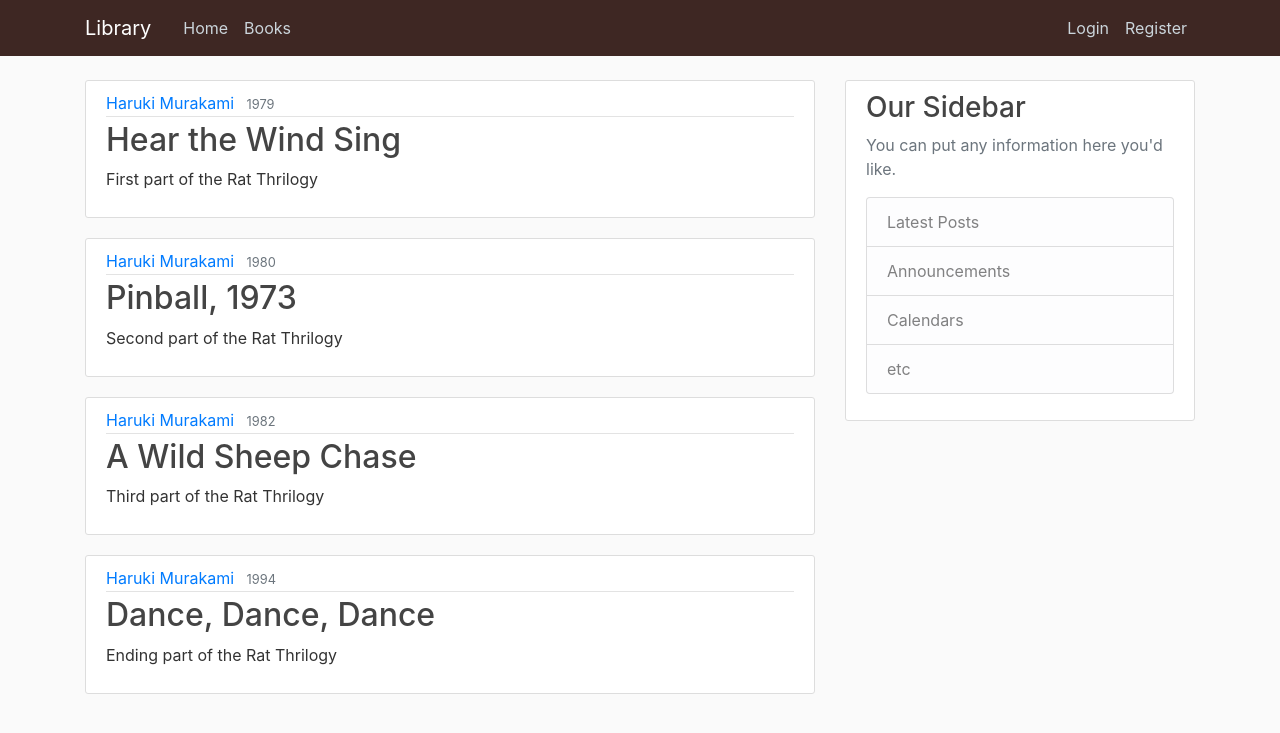
After one commit to alorrrr/django-practice, a Django app: page /books in a window 1280 px wide. The commit adds this page. Shown: the top 733 px of the page. Run offline with Django 4.2, Linux system fonts and the light colour scheme; some libraries are stand-ins or nearby versions.

Commit message:
Added page w/books(so added func to views.py), added base.html, added styles w/Bootstrap and w/static main.css, updated homepage

```diff
--- /dev/null
+++ b/sitemmm/meh/static/meh/main.css
@@ -0,0 +1,84 @@
+body {
+    background: #fafafa;
+    color: #333333;
+    margin-top: 5rem;
+  }
+
+  h1, h2, h3, h4, h5, h6 {
+    color: #444444;
+  }
+
+  ul {
+    margin: 0;
+  }
+
+  .bg-steel {
+    background-color: #5f788a;
+  }
+
+  .site-header .navbar-nav .nav-link {
+    color: #cbd5db;
+  }
+
+  .site-header .navbar-nav .nav-link:hover {
+    color: #ffffff;
+  }
+
+  .site-header .navbar-nav .nav-link.active {
+    font-weight: 500;
+  }
+
+  .content-section {
+    background: #ffffff;
+    padding: 10px 20px;
+    border: 1px solid #dddddd;
+    border-radius: 3px;
+    margin-bottom: 20px;
+  }
+
+  .article-title {
+    color: #444444;
+  }
+
+  a.article-title:hover {
+    color: #428bca;
+    text-decoration: none;
+  }
+
+  .article-content {
+    white-space: pre-line;
+  }
+
+  .article-img {
+    height: 65px;
+    width: 65px;
+    margin-right: 16px;
+  }
+
+  .article-metadata {
+    padding-bottom: 1px;
+    margin-bottom: 4px;
+    border-bottom: 1px solid #e3e3e3
+  }
+
+  .article-metadata a:hover {
+    color: #333;
+    text-decoration: none;
+  }
+
+  .article-svg {
+    width: 25px;
+    height: 25px;
+    vertical-align: middle;
+  }
+
+  .account-img {
+    height: 125px;
+    width: 125px;
+    margin-right: 20px;
+    margin-bottom: 16px;
+  }
+
+  .account-heading {
+    font-size: 2.5rem;
+  }
--- /dev/null
+++ b/sitemmm/meh/templates/meh/base.html
@@ -0,0 +1,65 @@
+{% load static %}
+<!DOCTYPE html>
+<html>
+    <head>
+        <!-- Required meta tags -->
+        <meta charset="utf-8">
+        <meta name="viewport" content="width=device-width, initial-scale=1, shrink-to-fit=no">
+
+        <!-- Bootstrap CSS -->
+        <link rel="stylesheet" href="https://cdn.jsdelivr.net/npm/bootstrap@4.0.0/dist/css/bootstrap.min.css" integrity="sha384-Gn5384xqQ1aoWXA+058RXPxPg6fy4IWvTNh0E263XmFcJlSAwiGgFAW/dAiS6JXm" crossorigin="anonymous">
+
+        <link rel="stylesheet" type="text/css" href="{% static 'meh/main.css' %}">
+
+        {% block title %}{% endblock %}
+    </head>
+    <body>
+        <header class="site-header">
+            <nav class="navbar navbar-expand-md navbar-dark fixed-top" style="background-color: #3E2723;">
+              <div class="container">
+                <a class="navbar-brand mr-4" href="{% url 'meh-home' %}">Library</a>
+                <button class="navbar-toggler" type="button" data-toggle="collapse" data-target="#navbarToggle" aria-controls="navbarToggle" aria-expanded="false" aria-label="Toggle navigation">
+                <span class="navbar-toggler-icon"></span>
+                </button>
+                <div class="collapse navbar-collapse" id="navbarToggle">
+                  <div class="navbar-nav mr-auto">
+                    <a class="nav-item nav-link" href="{% url 'meh-home' %}">Home</a>
+                    <a class="nav-item nav-link" href="{% url 'meh-books' %}">Books</a>
+                  </div>
+                  <!-- Navbar Right Side -->
+                  <div class="navbar-nav">
+                    <a class="nav-item nav-link" href="#">Login</a>
+                    <a class="nav-item nav-link" href="#">Register</a>
+                  </div>
+                </div>
+              </div>
+            </nav>
+        </header>
+        <main role="main" class="container">
+            <div class="row">
+              <div class="col-md-8">
+                {% block content %}{% endblock %}
+              </div>
+              <div class="col-md-4">
+                <div class="content-section">
+                  <h3>Our Sidebar</h3>
+                  <p class='text-muted'>You can put any information here you'd like.
+                    <ul class="list-group">
+                      <li class="list-group-item list-group-item-light">Latest Posts</li>
+                      <li class="list-group-item list-group-item-light">Announcements</li>
+                      <li class="list-group-item list-group-item-light">Calendars</li>
+                      <li class="list-group-item list-group-item-light">etc</li>
+                    </ul>
+                  </p>
+                </div>
+              </div>
+            </div>
+          </main>
+
+        <!-- Optional JavaScript -->
+        <!-- jQuery first, then Popper.js, then Bootstrap JS -->
+        <script src="https://code.jquery.com/jquery-3.2.1.slim.min.js" integrity="sha384-KJ3o2DKtIkvYIK3UENzmM7KCkRr/rE9/Qpg6aAZGJwFDMVNA/GpGFF93hXpG5KkN" crossorigin="anonymous"></script>
+        <script src="https://cdn.jsdelivr.net/npm/popper.js@1.12.9/dist/umd/popper.min.js" integrity="sha384-ApNbgh9B+Y1QKtv3Rn7W3mgPxhU9K/ScQsAP7hUibX39j7fakFPskvXusvfa0b4Q" crossorigin="anonymous"></script>
+        <script src="https://cdn.jsdelivr.net/npm/bootstrap@4.0.0/dist/js/bootstrap.min.js" integrity="sha384-JZR6Spejh4U02d8jOt6vLEHfe/JQGiRRSQQxSfFWpi1MquVdAyjUar5+76PVCmYl" crossorigin="anonymous"></script>
+    </body>
+</html>
--- /dev/null
+++ b/sitemmm/meh/templates/meh/books.html
@@ -0,0 +1,19 @@
+{% extends "meh/base.html" %}
+{% block title %}
+    <title>Books</title>
+{% endblock title %}
+
+{% block content %}
+    {% for book in books %}
+        <article class="media content-section">
+            <div class="media-body">
+                <div class="article-metadata">
+                    <a class="mr-2" href="#">{{ book.author }}</a>
+                    <small class="text-muted">{{ book.year }}</small>
+                </div>
+                <h2><a class="article-title" href="#">{{ book.title }}</a></h2>
+                <p class="article-content">{{ book.about }}</p>
+            </div>
+        </article>
+    {% endfor %}
+{% endblock content %}
--- a/sitemmm/meh/urls.py
+++ b/sitemmm/meh/urls.py
@@ -19,4 +19,5 @@
 
 urlpatterns = [
     path('', views.home, name="meh-home"),
+    path('books', views.books, name="meh-books"),
 ]
--- a/sitemmm/meh/views.py
+++ b/sitemmm/meh/views.py
@@ -1,6 +1,39 @@
 from django.shortcuts import render
 from django.http import HttpResponse
+
+books_list = [
+    {
+        'author': 'Haruki Murakami',
+        'title': 'Hear the Wind Sing',
+        'year': '1979',
+        'about': 'First part of the Rat Thrilogy'
+    },
+    {
+        'author': 'Haruki Murakami',
+        'title': 'Pinball, 1973',
+        'year': '1980',
+        'about': 'Second part of the Rat Thrilogy'
+    },
+    {
+        'author': 'Haruki Murakami',
+        'title': 'A Wild Sheep Chase',
+        'year': '1982',
+        'about': 'Third part of the Rat Thrilogy'
+    },
+    {
+        'author': 'Haruki Murakami',
+        'title': 'Dance, Dance, Dance',
+        'year': '1994',
+        'about': 'Ending part of the Rat Thrilogy'
+    }
+]
 
 # Create your views here.
 def home(request):
     return render(request, 'meh/home.html')
+
+def books(request):
+    context = {
+        'books': books_list
+    }
+    return render(request, 'meh/books.html', context)
```
Also changed, not shown: sitemmm/meh/templates/meh/home.html (+8 -9 lines).
